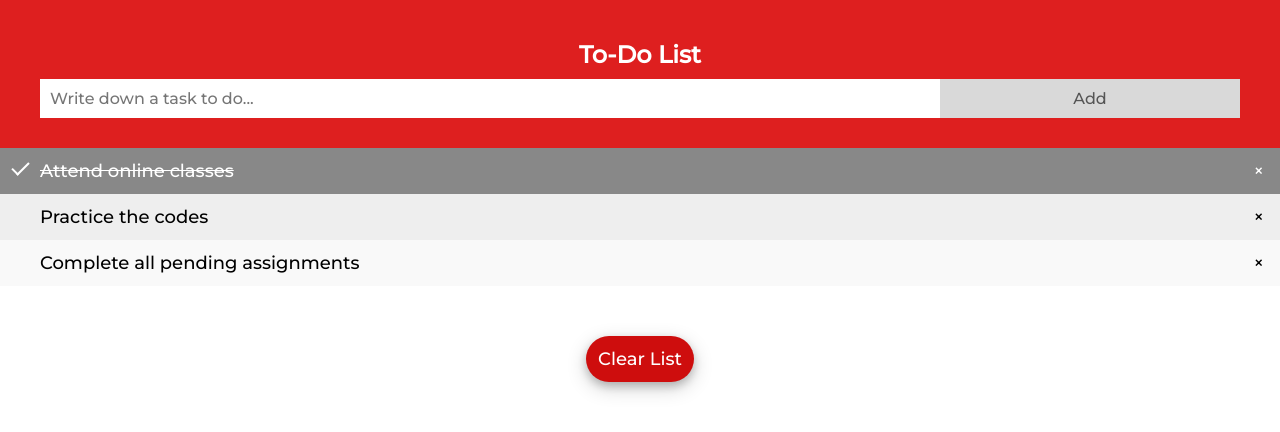
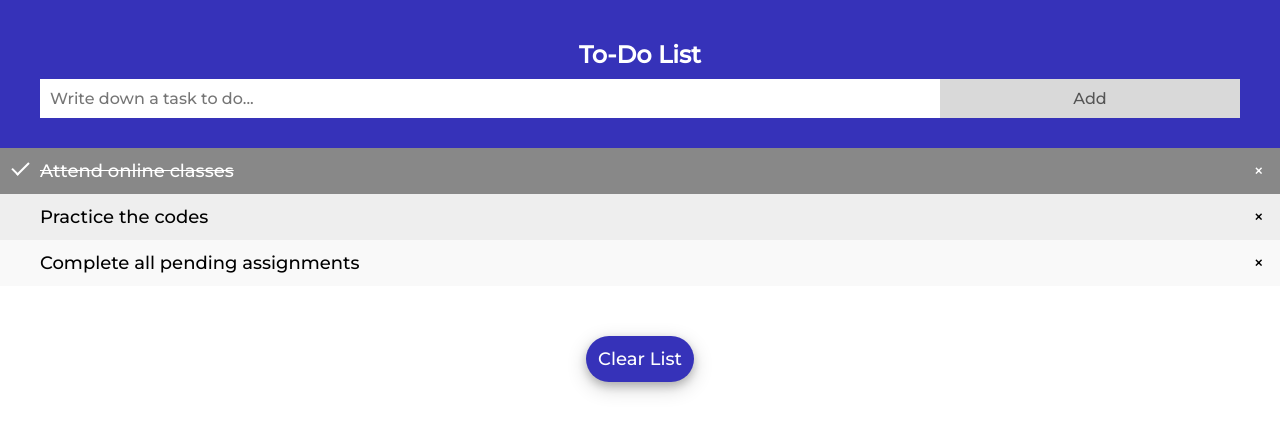
Before and after one commit to SamarjeetBanik/to-do-list, a plain HTML site: page index.html in a window 1280 px wide. In both pictures the pointer is over the button "Clear List". Drawn offline with Linux system fonts and the light colour scheme.

Commit message:
color modifications

```diff
--- a/main.css
+++ b/main.css
@@ -67,7 +67,7 @@ ul li.checked::before {
 }
 
 .header {
-    background-color: #de1f1f;
+    background-color: #3632b9;
     padding: 30px 40px;
     color: white;
     text-align: center;
@@ -118,6 +118,6 @@ input {
 }
 
 #clear-list:hover{
-    background-color: #ce0d0d;
+    background-color: #3632b9;
     color: white;
 }
```
